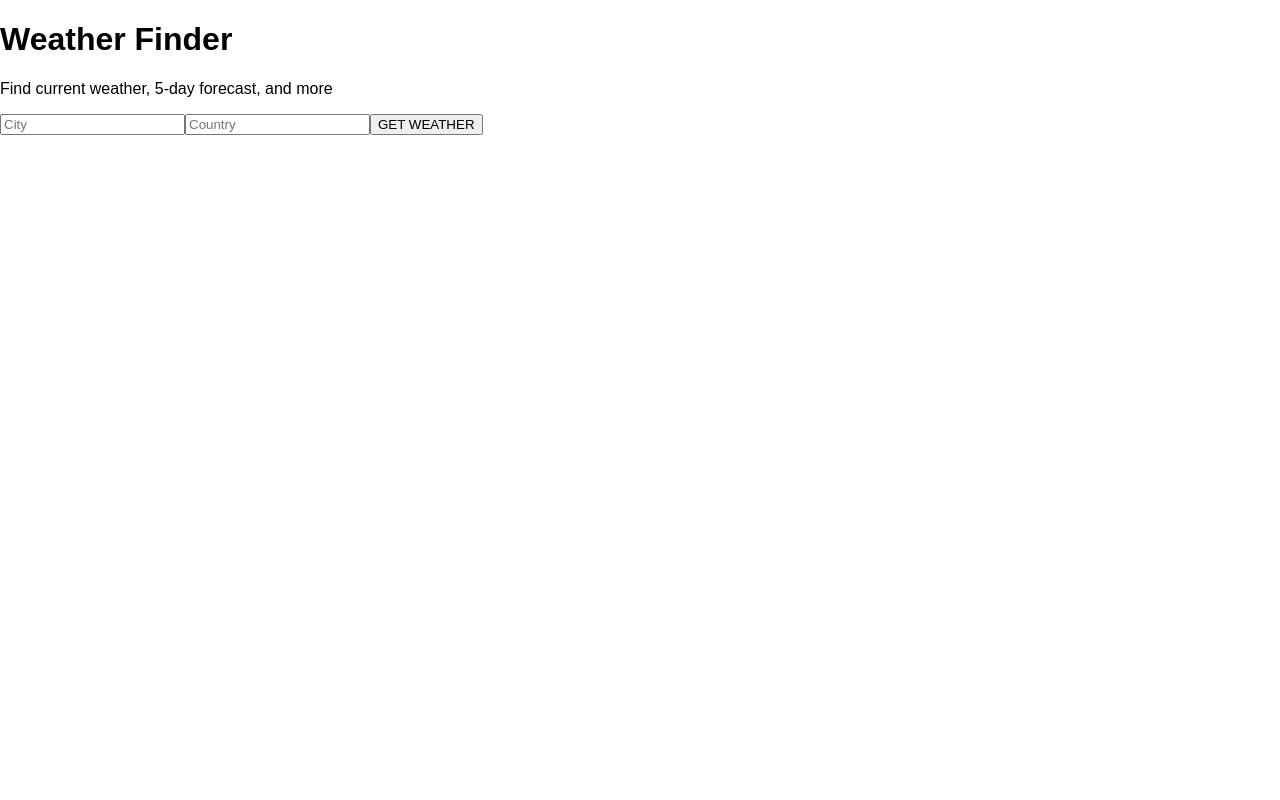
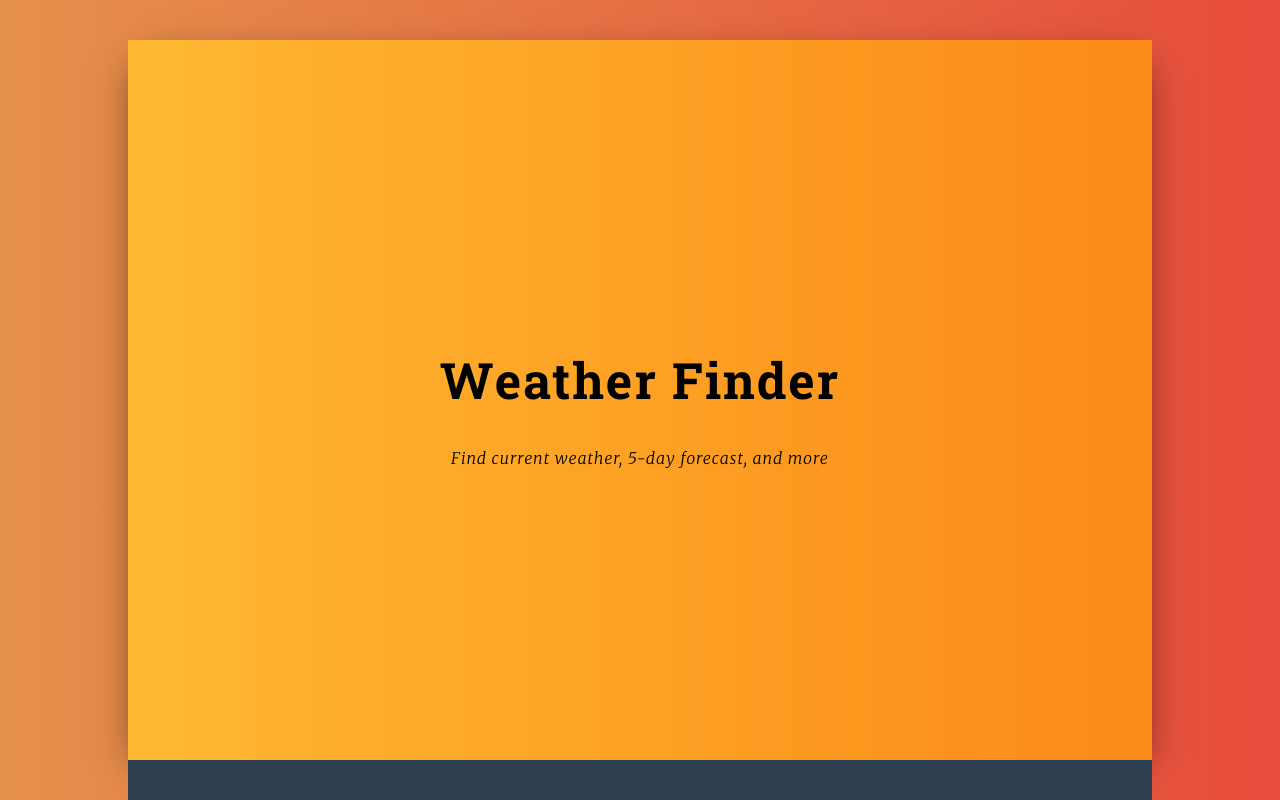
Before and after one commit to xmannyxfreshx1/Weather-Forecast, a React (Create React App) app: page / in a window 1280 px wide. Shown: the top 800 px of the page. Built offline with nearby package versions, Linux system fonts and the light colour scheme.

Commit message:
added css

```diff
--- a/src/App.css
+++ b/src/App.css
@@ -1,28 +1,196 @@
-.App {
-  text-align: center;
+@import url('https://fonts.googleapis.com/css?family=Merriweather:100,200,300,300i,400,400i,700');
+@import url('https://fonts.googleapis.com/css?family=Roboto+Slab:400,700');
+@import url('https://fonts.googleapis.com/css?family=Open+Sans:300,400');
+
+body {
+  font-family: "Open Sans", serif;
 }
 
-.App-logo {
-  animation: App-logo-spin infinite 20s linear;
-  height: 80px;
+.wrapper {
+  background: linear-gradient(to right, #e5914b , #e74c3c);
+  height: 100vh;
+  display: flex;
+  justify-content: center;
+  align-items: center;
 }
 
-.App-header {
-  background-color: #222;
-  height: 150px;
-  padding: 20px;
+.main {
+  height: 90vh;
+  background: #fff;
+  box-shadow: 0px 13px 40px -13px rgba(0,0,0,0.75);
+  width: 80%;
+  margin: 0 auto;
+  /*padding: 10px;*/
+}
+
+.row{
+  /*align-content: center;*/
+}
+
+.title-container {
+  height: 90vh;
+  background: linear-gradient(to right, #ffb832 , #fb8a17);
+  background-size: cover;
+  display: flex;
+  align-items: center;
+  justify-content: center;
+  text-align: center;
+  color: #000;
+}
+
+.title-container__title {
+  font-size: 50px;
+  letter-spacing: 2px;
+  line-height: 1.3;
+  font-family: 'Roboto Slab', serif;
+}
+
+.title-container__subtitle {
+  font-style: italic;
+  font-weight: 100;
+  letter-spacing: 1px;
+  line-height: 1.5;
+  font-family: "Merriweather", serif;
+}
+
+.form-container {
+  background-color: #2c3e50;
+  height: 90vh;
+  padding-top: 10px;
+  padding-left: 50px;
+  display: flex;
+  justify-content: center;
+  align-items: center;
+  flex-direction: column;
+
+}
+
+input[type="text"] {
+  background-color: transparent;
+  border: 0;
+  border-bottom: solid 1px #f16051;
+  width: 30%;
+  padding-bottom: 4px;
+  color: #fff !important;
+  font-weight: lighter;
+  letter-spacing: 2px;
+  margin-bottom: 30px;
+  margin-right: 20px;
+  font-size: 20px;
+}
+
+input[type="text"] {
+  outline: none;
+}
+
+input:-webkit-autofill {
+  -webkit-box-shadow: 0 0 0 30px #2c3e50 inset;
+  -webkit-text-fill-color: #fff !important;
+}
+
+button {
+  border: 0;
+  padding: 8px 20px;
+  margin: 0 2px;
+  border-radius: 2px;
+  font-weight: lighter;
+  letter-spacing: 1px;
+  font-size: 15px;
+  cursor: pointer;
+  background-color: #f16051;
+  color: #fff;
+  font-weight: 100;
+}
+
+button:active {
+  outline: none;
+}
+
+.weather__info {
+  width: 60%;
+  font-size: 20px;
+  font-weight: 200;
+  letter-spacing: 2px;
+}
+
+.weather__key {
+  color: #f16051;
+  border-bottom: solid 2px rgba(255,255,255,0.06);
+  padding: 20px 0 20px 0;
+  font-weight: 400;
+}
+
+.weather__key:last-child {
+  border: 0;
+}
+
+.weather__value {
+  color: #fff;
+  font-weight: 200;
+}
+
+.weather__error {
+  color: white;
+  font-size: 20px;
+  letter-spacing: 1px;
+  font-weight: 200;
+}
+
+.forecast{
+  color: #f16051;
+  display: flex;
+  justify-content: center;
+  align-items: center;
+  max-width: 100%;
+  font-weight: 700;
+}
+
+.card{
+  min-width: 100%;
+  min-height: 100px;
+  overflow-x: auto;
+  display: flex;
+}
+
+.card--content {
+  background-color: transparent;
+  min-width: 50%;
+  margin-top: 15px;
+  margin-left: 5px;
+  margin-right: 5px;
+  margin-bottom: 5px;
+  display: flex;
+  flex-direction: row;
+  justify-content: center;
+  align-items: center;
+  border-radius: 2px;
+  border-style: solid;
+  border-color: darkgray;
+  border-width: thin;
+}
+
+.card::-webkit-scrollbar {
+  display: none;
+}
+
+.card--content--left{
+  display: flex;
+  justify-content: center;
+  align-items: center;
+  min-width: 50%;
+}
+
+card--content--right{
+  display: flex;
+  justify-content: center;
+  align-items: center;
+  min-width: 100%;
+}
+
+.forecast_value{
   color: white;
 }
 
-.App-title {
-  font-size: 1.5em;
+.icon{
+  size: 20px;
 }
-
-.App-intro {
-  font-size: large;
-}
-
-@keyframes App-logo-spin {
-  from { transform: rotate(0deg); }
-  to { transform: rotate(360deg); }
-}
```
